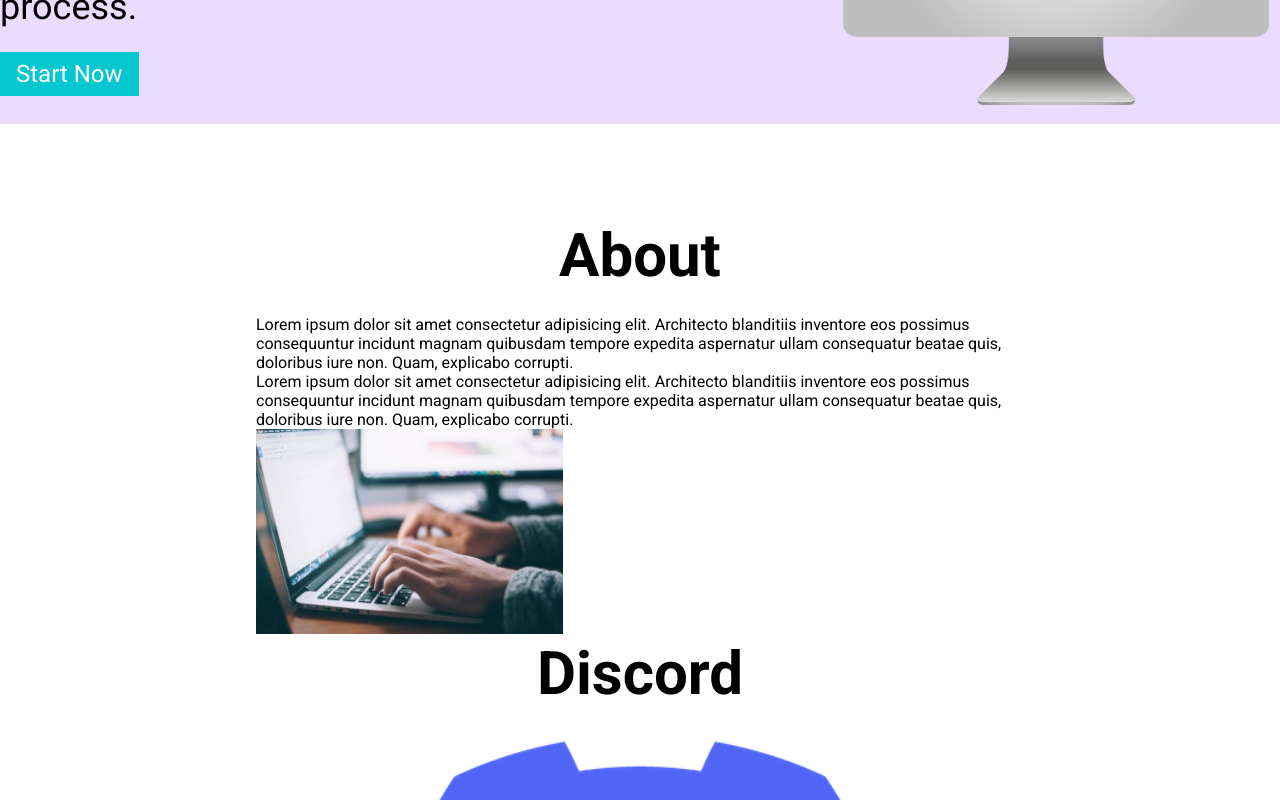
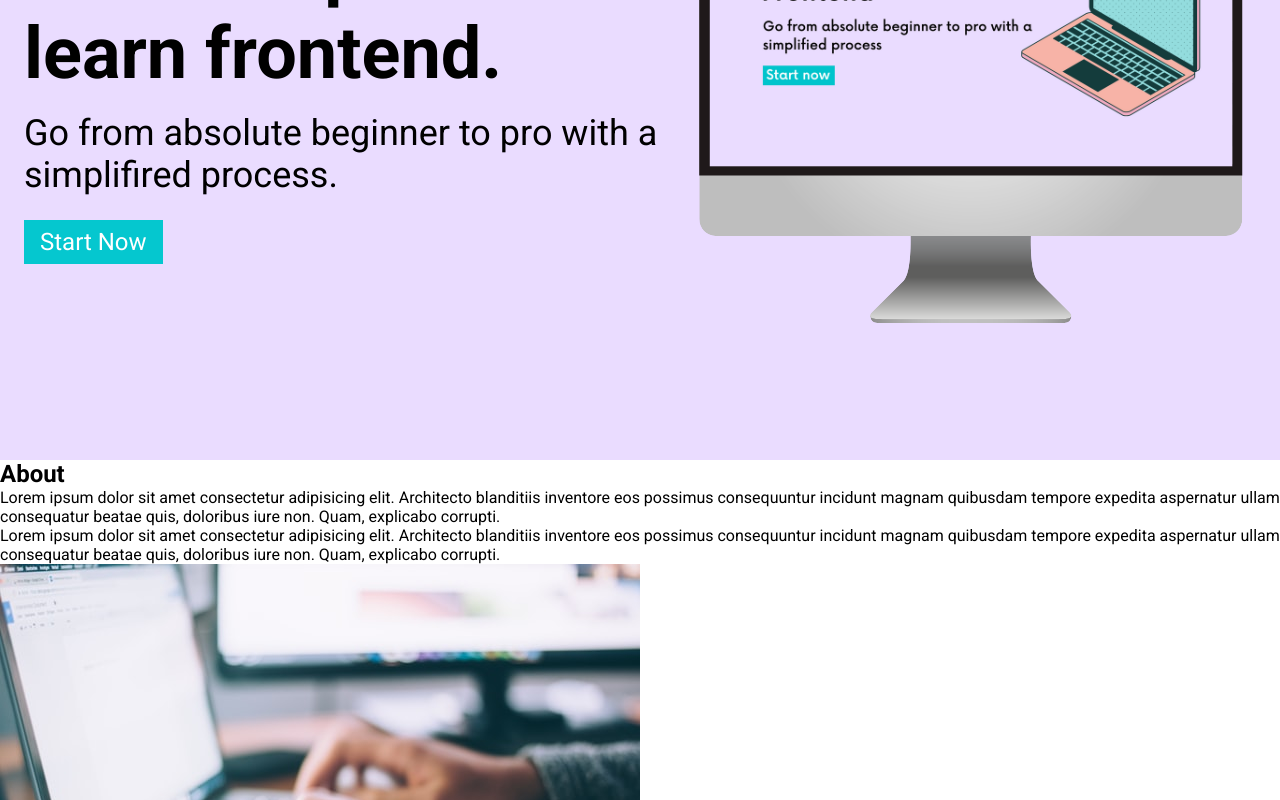
Before and after one commit to TerryCooper72/FES-Build-Your-Site-project, a plain HTML site: page index.html in a window 1280 px wide. Shown: the part 340-1140 px from the top of the page. Drawn offline with Linux system fonts and the light colour scheme.

Commit message:
header background fixed

```diff
--- a/style.css
+++ b/style.css
@@ -1,4 +1,4 @@
-@import url('https://fonts.googleapis.com/css2?family=Roboto:ital,wght@0,100..900;1,100..900&display=swap');
+@import url("https://fonts.googleapis.com/css2?family=Roboto:ital,wght@0,100..900;1,100..900&display=swap");
 
 * {
   padding: 0;
@@ -18,9 +18,9 @@ nav {
 
 header {
   background-color: #eadcff;
-    height: calc (100vh - 70px);
-    padding: 24px
-    display: Flex;
+  height: calc(100vh - 70px);
+  padding: 24px;
+  display: flex;
   align-items: center;
   justify-content: center;
 }
@@ -41,57 +41,28 @@ button {
   font-size: 24px;
   cursor: pointer;
 }
+
 a {
   color: black;
   font-size: 24px;
-    font-weight: 700;
-
+  font-weight: 700px;
 }
 .logo {
   width: 300px;
-
 }
 
 ul {
   display: flex;
 }
-
 li {
   list-style-type: none;
   padding-left: 16px;
 }
+
 .row {
   width: 100%;
-    max-width: 1300;
+  max-width: 1300px;
   display: flex;
   align-items: center;
   justify-content: center;
-
-
 }
-
-#about {
-    padding: 48px 0;
-}
-
-h2 {
-    font-size: 60px;
-    text-align: center;
-    margin-bottom: 24px;
-}
-
-.section__description {
-   display: flex;
-   justify-content: center;
-   align-items: center;
-}
-
-.about__img--wrapper {
-    width: 40%;
-}
-img {
-    width: 100%;
-}
-.section__description--wrapper {
-    width: 60%;
-}
```
Lines whose indentation alone changed are shown as unchanged.
